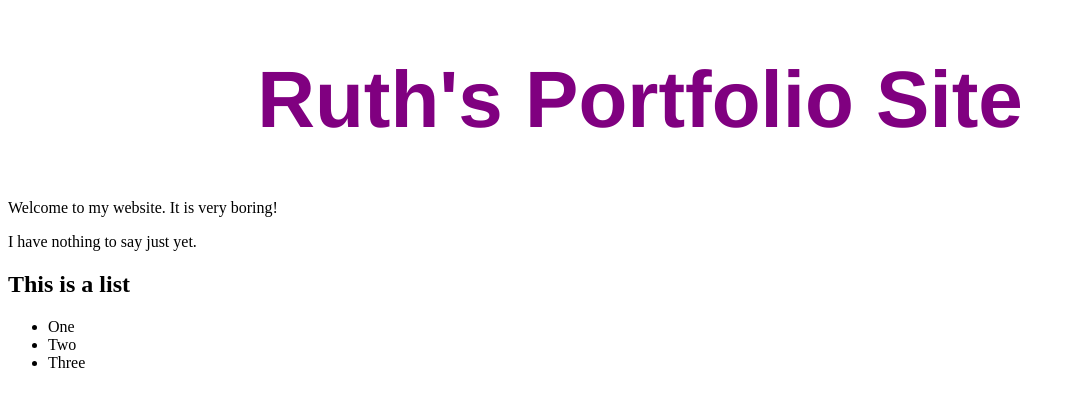
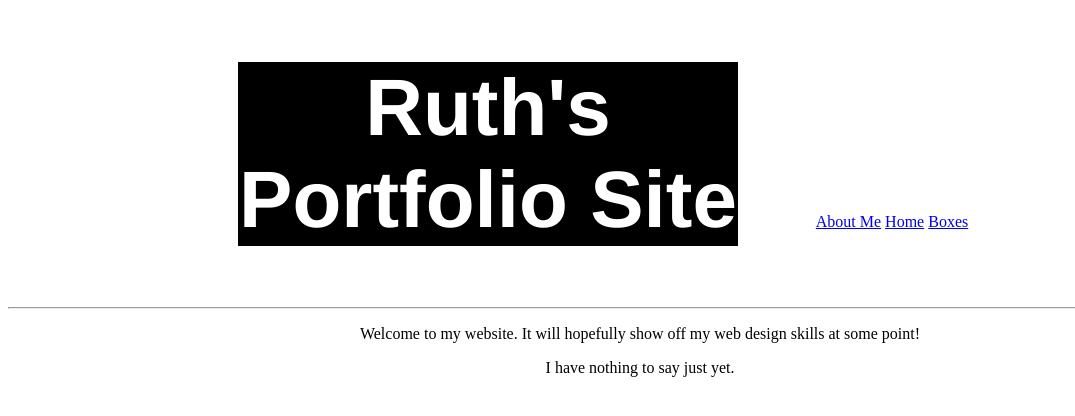
Before and after one commit to Littletreasure/portfolio-website, a plain HTML site: page index.html in a window 1280 px wide. Shown: the whole page, without its empty margins (0-1075 px from the left). Drawn offline with Linux system fonts and the light colour scheme.

Commit message:
messing about

```diff
--- a/index.html
+++ b/index.html
@@ -8,14 +8,24 @@
     <link rel="stylesheet" href="../styles/index.css" />
   </head>
   <body>
-    <h1>Ruth's Portfolio Site</h1>
-    <p>Welcome to my website. It is very boring!</p>
-    <p>I have nothing to say just yet.</p>
-    <h2>This is a list</h2>
-    <ul>
-      <li>One</li>
-      <li>Two</li>
-      <li>Three</li>
-    </ul>
+    <center>
+      <h1>Ruth's Portfolio Site</h1>
+
+      <nav>
+        <a href="about.html">About Me</a>
+        <a href="index.html">Home</a>
+        <a href="boxes.html">Boxes</a>
+      </nav>
+      <hr />
+      <div class="opening">
+        <p>
+          Welcome to my website. It will hopefully show off my web design skills
+          at some point!
+        </p>
+      </div>
+      <div class="para2">
+        <p>I have nothing to say just yet.</p>
+      </div>
+    </center>
   </body>
 </html>
--- a/styles/index.css
+++ b/styles/index.css
@@ -1,6 +1,29 @@
 h1 {
   font-size: 60pt;
-  color: purple;
+  color: white;
   font-family: Helvetica;
   text-align: center;
+  background: black;
+
+  width: 500px;
+  display: inline-block;
 }
+nav {
+  display: inline-block;
+
+  width: 300px;
+}
+.opening {
+  position: relative;
+  width: 100%;
+}
+.para2 {
+  position: relative;
+  width: 100%;
+}
+.rectangle {
+  display: inline-block;
+  width: 200px;
+  height: 300px;
+  background-color: #466995;
+}
```
Also changed, not shown: about.html (+10 -2 lines), boxes.html (added, +21 -0 lines), images/Ruth Sargent (1).jpg (added), 1 other file.
